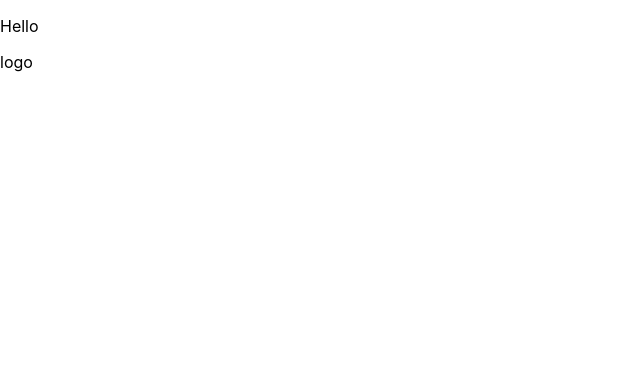
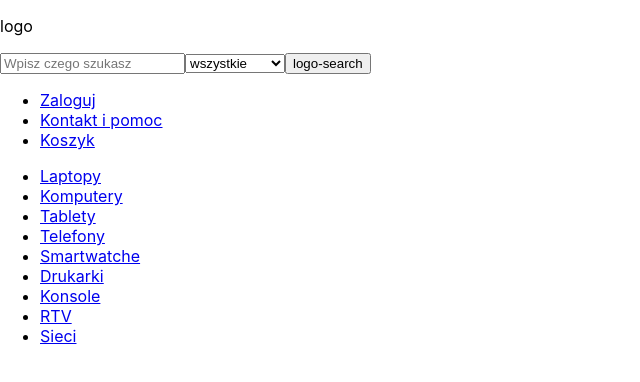
Before and after one commit to Pako2425/electronic-shop-page, a React (Create React App) app in the folder my-app/: page / in a window 1280 px wide. Shown: the top 382 px of the page, without its empty margins (0-640 px from the left). Built offline with nearby package versions, Linux system fonts and the light colour scheme.

Commit message:
Dodanie kilku komponentów głównej strony HOME

```diff
--- a/my-app/src/App.js
+++ b/my-app/src/App.js
@@ -1,12 +1,21 @@
 import './App.css';
-import LogoSklepu from './components/LogoSklepu';
+import ShopLogo from './components/ShopLogo';
+import SearchInput from './components/SearchInput';
+import CategorySelect from './components/CategorySelect';
+import SearchButton from './components/SearchButton';
+import UserMenu from './components/UserMenu';
+import CategoryMenu from './components/CategoryMenu';
 
 function App() {
 
   return (
     <>
-    <p>Hello</p>
-    <LogoSklepu />
+      <ShopLogo />
+      <SearchInput />
+      <CategorySelect />
+      <SearchButton />
+      <UserMenu />
+      <CategoryMenu />
     </>
   );
 }
--- /dev/null
+++ b/my-app/src/components/CategoryMenu.js
@@ -0,0 +1,19 @@
+function CategoryMenu() {
+    return(
+        <div className="kategoria">
+            <ul>
+                <li><a href="#">Laptopy</a></li>
+                <li><a href="#">Komputery</a></li>
+                <li><a href="#">Tablety</a></li>
+                <li><a href="#">Telefony</a></li>
+                <li><a href="#">Smartwatche</a></li>
+                <li><a href="#">Drukarki</a></li>
+                <li><a href="#">Konsole</a></li>
+                <li><a href="#">RTV</a></li>
+                <li><a href="#">Sieci</a></li>
+            </ul>
+        </div>
+    );
+}
+
+export default CategoryMenu;
--- /dev/null
+++ b/my-app/src/components/CategorySelect.js
@@ -0,0 +1,18 @@
+function CategorySelect() {
+    return(
+        <select>
+            <option>wszystkie</option>
+            <option>Laptopy</option>
+            <option>Komputery</option>
+            <option>Tablety</option>
+            <option>Telefony</option>
+            <option>Smartwatche</option>
+            <option>Drukarki</option>
+            <option>Konsole</option>
+            <option>RTV</option>
+            <option>Sieci</option>
+        </select>
+    );
+}
+
+export default CategorySelect;
--- a/my-app/src/components/LogoSklepu.js
+++ /dev/null
@@ -1,9 +0,0 @@
-import React from 'react';
-
-function LogoSklepu() {
-    return (
-        <p>logo</p>
-    );
-}
-
-export default LogoSklepu;
--- /dev/null
+++ b/my-app/src/components/SearchButton.js
@@ -0,0 +1,7 @@
+function SearchButton() {
+    return(
+        <button>logo-search</button>
+    );
+}
+
+export default SearchButton;
--- /dev/null
+++ b/my-app/src/components/SearchInput.js
@@ -0,0 +1,7 @@
+function SearchInput() {
+    return(
+        <input type="text" placeholder="Wpisz czego szukasz"></input>
+    );
+}
+
+export default SearchInput;
--- /dev/null
+++ b/my-app/src/components/ShopLogo.js
@@ -0,0 +1,7 @@
+function ShopLogo() {
+    return (
+        <p>logo</p>
+    );
+}
+
+export default ShopLogo;
--- /dev/null
+++ b/my-app/src/components/UserMenu.js
@@ -0,0 +1,11 @@
+function UserMenu() {
+    return(
+        <ul>
+            <li><a href="#">Zaloguj</a></li>
+            <li><a href="#">Kontakt i pomoc</a></li>
+            <li><a href="#">Koszyk</a></li>
+        </ul>
+    );
+}
+
+export default UserMenu;
```
